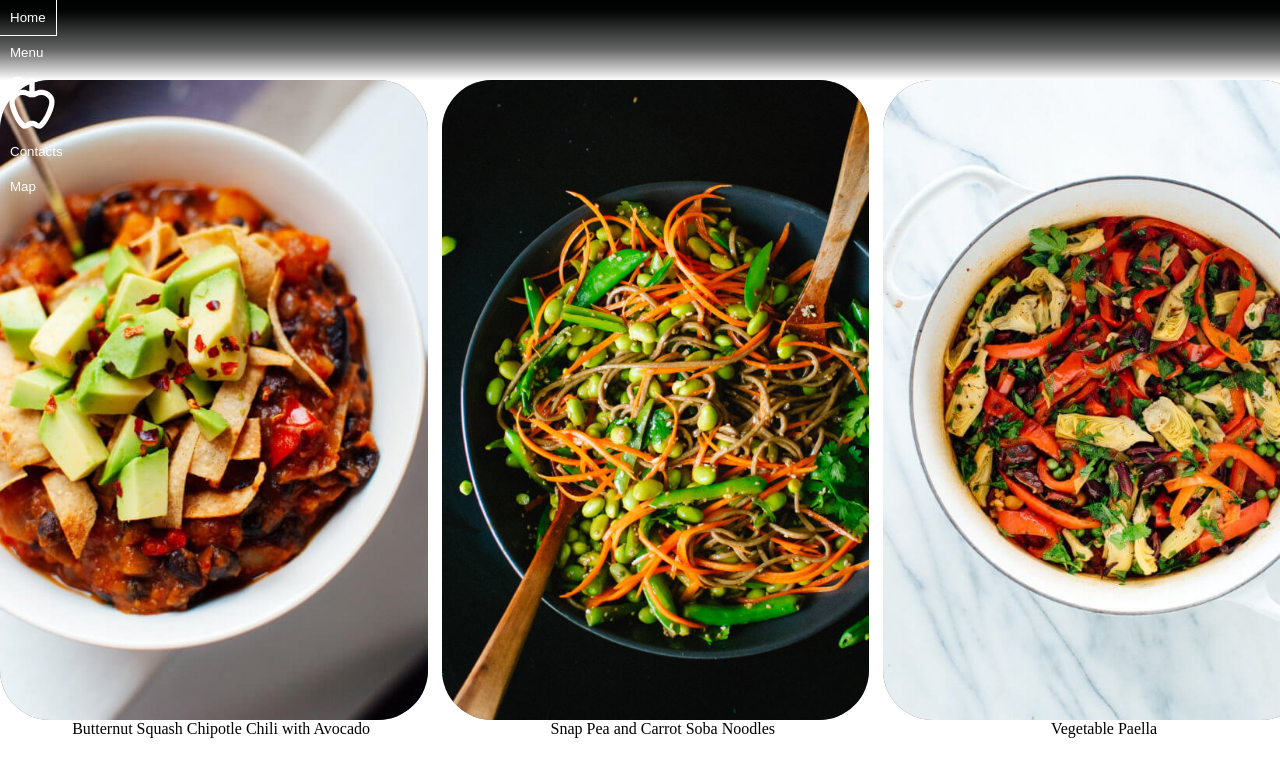
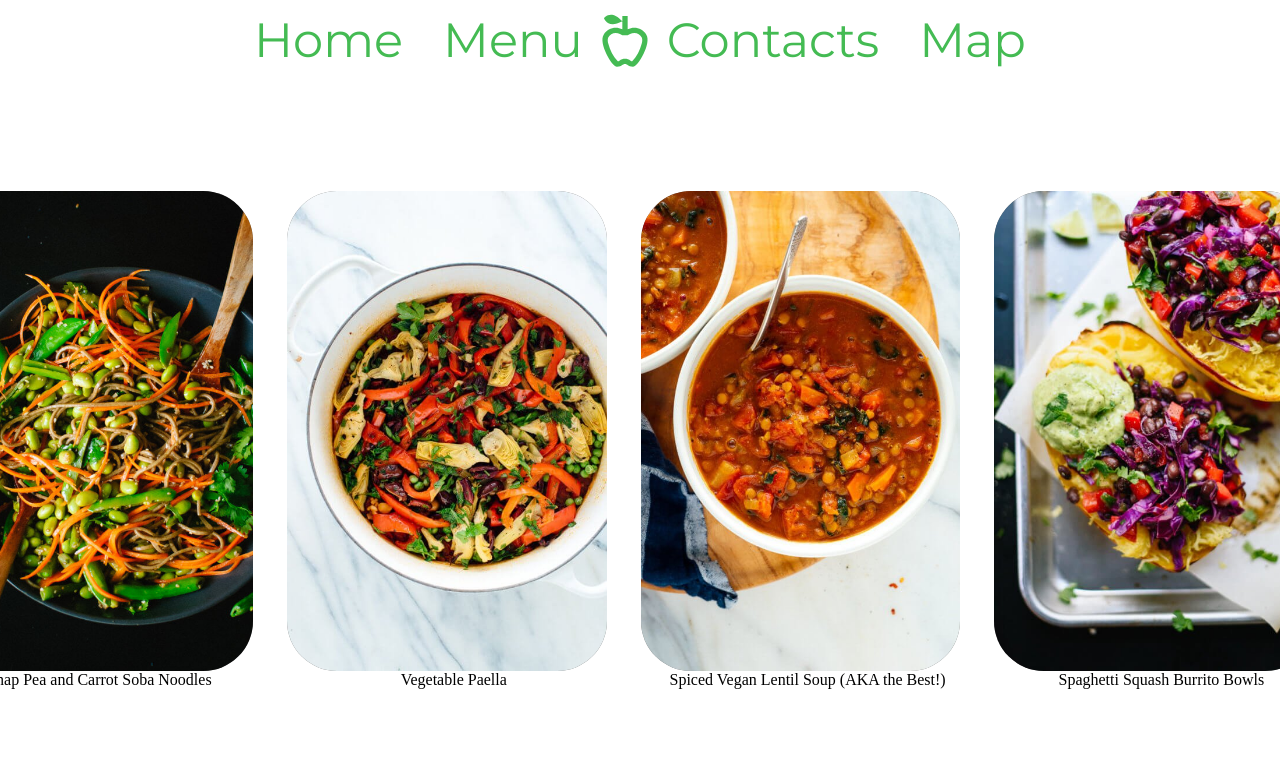
Before and after one commit to lnicepei/restaurant-page, a plain HTML site: page index.html in a window 1280 px wide. Both pictures are taken after a click on the button "Menu". Drawn offline with Linux system fonts and the light colour scheme; a web font is replaced by a local one.

Commit message:
Style header, buttons, about page

```diff
--- a/style.css
+++ b/style.css
@@ -1,69 +1,109 @@
+@import url('https://fonts.googleapis.com/css2?family=Zen+Loop&display=swap');
+@import url("https://fonts.googleapis.com/css2?family=Herr+Von+Muellerhoff&family=Montserrat:wght@300;400;700&display=swap");
 *{
     margin: 0;
     padding: 0;
 }
 
 header{
-    display: grid;
-    grid-template-columns: 3;
+    /* display: grid;
+    grid-template-columns: 10; */
+    display: flex;
     position: fixed;
     align-items: center;
+    justify-content: center;
     height: 10vh;
     width: 100%;
-    background: linear-gradient(180deg, rgba(0,0,0,1) 0%, rgba(2,6,4,1) 15%, rgba(0,0,0,0.6012605725884104) 62%, rgba(53,196,120,0) 100%);
-    color: white;
+    /* background: linear-gradient(180deg, rgba(0,0,0,1) 0%, rgba(2,6,4,1) 15%, rgba(0,0,0,0.6012605725884104) 62%, rgba(53,196,120,0) 100%); */
+    background: white;
+    color: #44bb53;
+    font-family: "Montserrat", sans-serif;
 }
 
 header > h1{
-    margin-left: 20px;
-    grid-column: 0 / 1;
+    /* margin-left: 20px; */
+    /* grid-column: 4 / 5; */
+    /* font-size: 4rem; */
 }
 
-.buttons{
+.buttons1{
     display: flex;
+    justify-content: center;
     flex-direction: row;
     gap: 20px;
-    grid-column: 2 / 3;
+    /* grid-column: 1 / 4; */
+    /* font-family: 'Zen Loop', cursive; */
+}
+
+.buttons2{
+    display: flex;
+    justify-content: center;
+    flex-direction: row;
+    gap: 20px;
+    /* grid-column: 5 / 10; */
+    /* font-family: 'Zen Loop', cursive; */
 }
 
 button {
     border: none;
     background: none;
     transition: 0.4s;
-    color: white;
+    color: #44bb53;
     padding: 10px;
+    font-family: "Montserrat", sans-serif;
+    font-size: 3rem;
 }
 
 button:hover {
     outline: 1px solid white; /* Green */
-    color: white;
 }
 
 .main{
+    align-items: center;
+    justify-content: center;
     padding-top: 10vh;
     height: 90vh;
     overflow-x: hidden;
     display: flex;
 }
 
-.main > div{
+.description{
+    display: flex;
+    justify-content: center;
+    align-items: center;
+    font-family: "Montserrat", sans-serif;
+    font-size: 64px;
+    font-weight: bold;
+    text-align: center;
+    text-transform: uppercase;
+    color: #44bb53;
+    background: white;
+    height: 40%;
+}
+
+.menu-element{
     display: flex;
     flex-direction: column;
     align-items: center;
     border-radius: 10px;
+    margin-right: 20px;
 }
 
 img{
-    width: auto;
-    height: 80vh;
+    height: 60vh;
     object-fit: cover;
     border-radius: 50px;
     margin-right: 14px;
     box-shadow: inset 0px 0px 100px rgba(0,0,0,0.9);
 }
 
-.mapholder {
+.mapholder, .info {
     display: flex;
     justify-content: center;
     align-items: center;
+    flex-direction: column;
+    background: white;
+    padding: 30px;
+    border-radius: 20px;
+    font-family: "Montserrat", sans-serif;
 }
```
